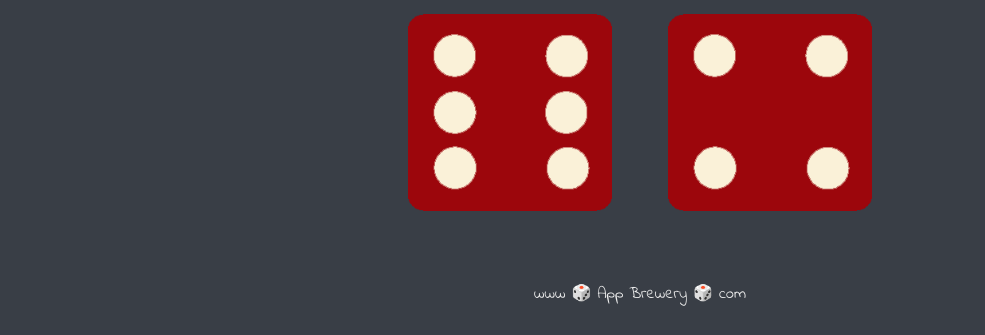
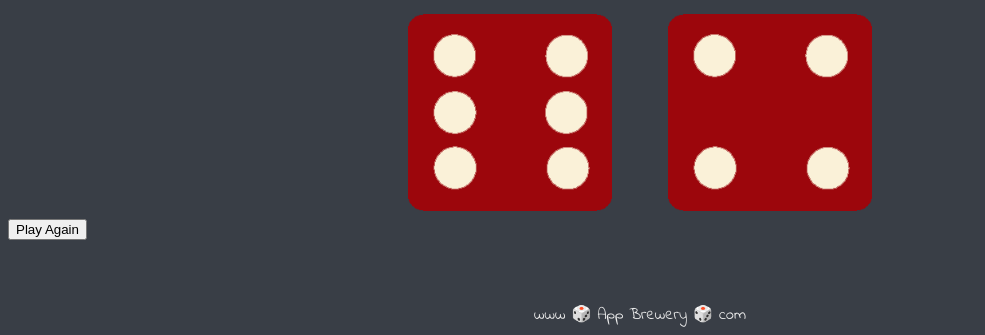
Before and after one commit to CallumGame/Dice-Game, a plain HTML site: page index.html in a window 1280 px wide. Shown: the part 481-816 px from the top of the page, without its empty margins (0-985 px from the left). Drawn offline with Linux system fonts and the light colour scheme.

Commit message:
added a play again button

```diff
--- a/index.html
+++ b/index.html
@@ -24,7 +24,7 @@
 
     </div>
 
-
+    <button><div id =reset onClick="window.location.reload();">Play Again</div></button>
   </body>
   <script src = "index.js" ></script>
   <footer>
```
